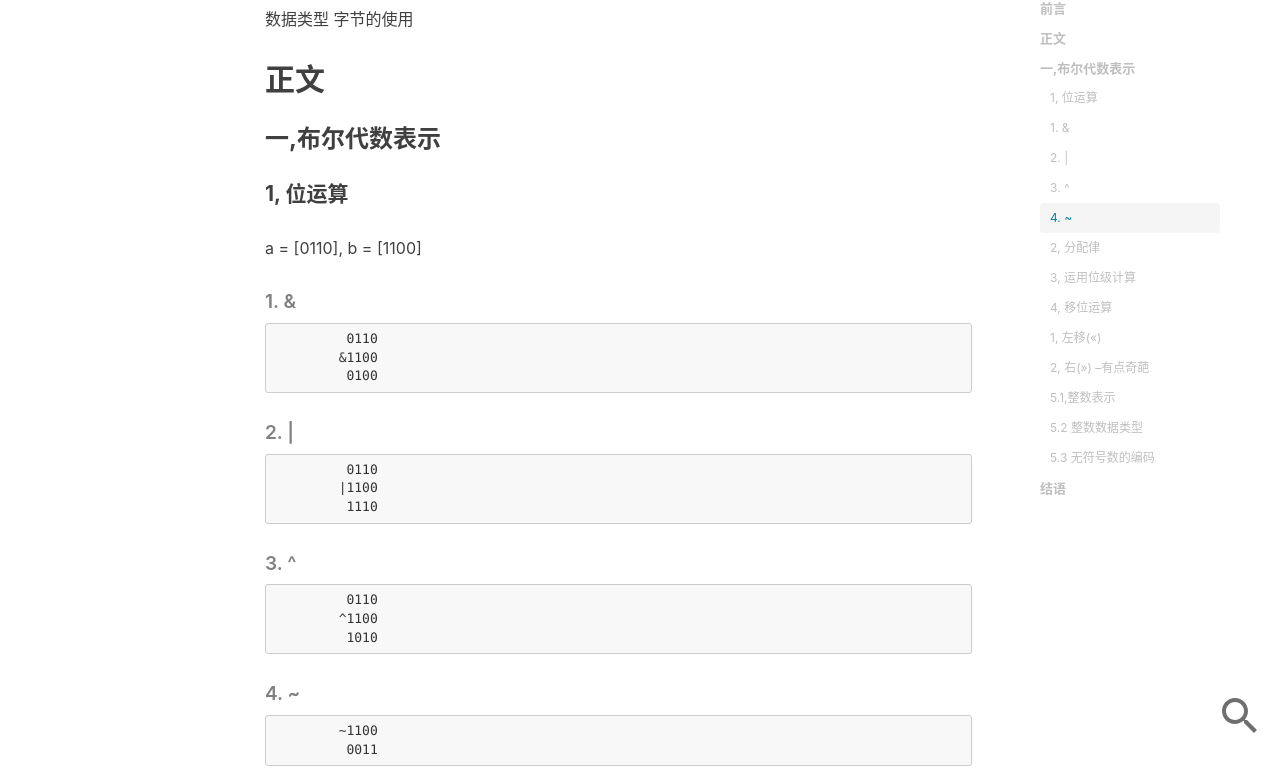
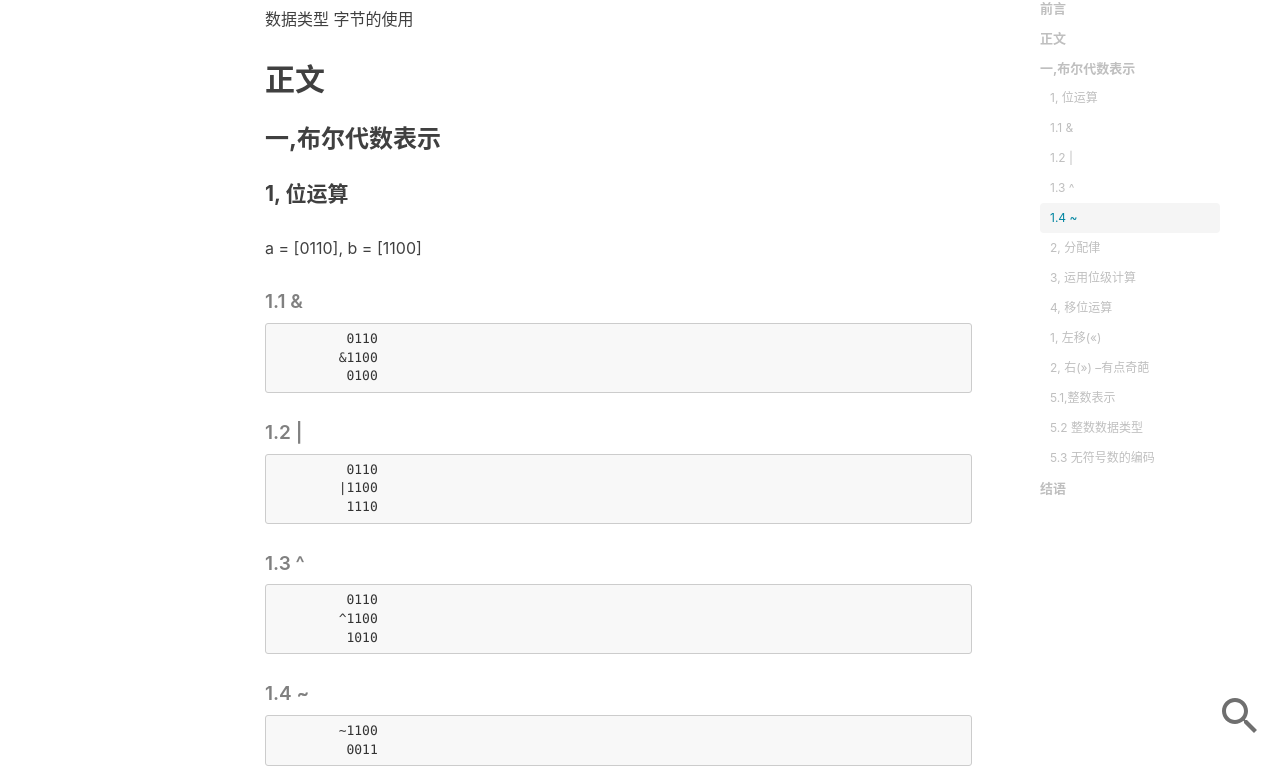
Before and after one commit to chensongpoixs/chensongpoixs.github.io, a Jekyll site: the page built from _posts/2018-11-23-1,信息的表示和处理.md, in a window 1280 px wide and 1400 px high. Shown: the part 630-1400 px from the top of the window. Built offline with Jekyll 4.4.1, drawn with Linux system fonts in a browser that asks for light colours; nearby versions of some CDN libraries; formulas are drawn with MathJax 3; comment, search, counter and statistics services are not loaded.

Commit message:
修改显示

````diff
--- a/_posts/2018-11-23-1,信息的表示和处理.md
+++ b/_posts/2018-11-23-1,信息的表示和处理.md
@@ -24,7 +24,7 @@ tags:
 
 a = [0110], b = [1100]
 
-##### 1. &
+##### 1.1 &
 
 ```
 	 0110
@@ -32,7 +32,7 @@ a = [0110], b = [1100]
 	 0100
 ```
 
-##### 2. |
+##### 1.2 |
 
 ```
 	 0110
@@ -40,7 +40,7 @@ a = [0110], b = [1100]
 	 1110
 ```
 
-##### 3. ^
+##### 1.3 ^
 
 ```
 	 0110
@@ -48,7 +48,7 @@ a = [0110], b = [1100]
 	 1010
 ```
 
-##### 4. ~
+##### 1.4 ~
 
 ```
 	~1100
````
